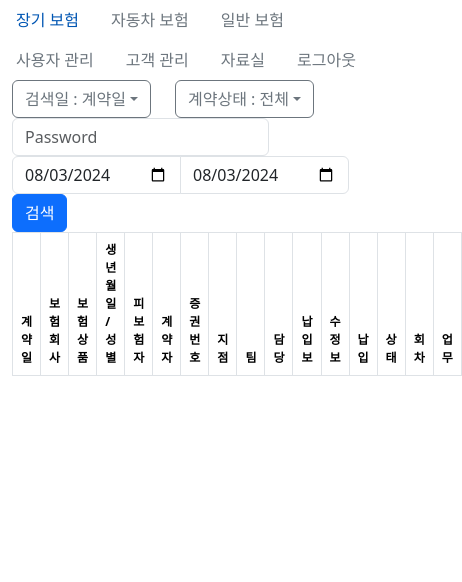
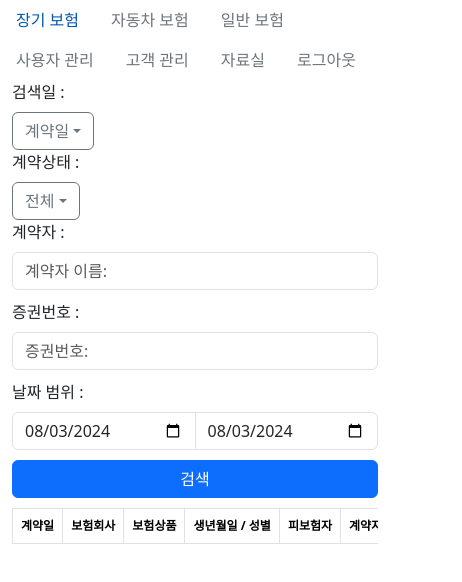
Before and after one commit to heondolee/insvil-client, a React (Create React App) app: page /long in a window 390 px wide. Shown: the top 582 px of the page, 462 px wide, since content can reach past the window. Built offline with nearby package versions, Linux system fonts and the light colour scheme.

Commit message:
모바일 수정

```diff
--- a/src/components/Long.js
+++ b/src/components/Long.js
@@ -7,7 +7,6 @@ import styles from './css/Long.module.css'; // 모듈 import
 const API_URL = process.env.REACT_APP_API_URL;
 
 const Long = () => {
-  // 현재 날짜를 가져오는 함수
   const getCurrentDate = () => {
     const today = new Date();
     const year = today.getFullYear();
@@ -17,11 +16,13 @@ const Long = () => {
   };
 
   const [data, setData] = useState([]);
-  const [startDate, setStartDate] = useState(getCurrentDate()); // 기본값을 현재 날짜로 설정
-  const [endDate, setEndDate] = useState(getCurrentDate()); // 기본값을 현재 날짜로 설정
-  const [dateType, setDateType] = useState('contractDate'); // 날짜 유형 상태 추가
-  const [contractStatus, setContractStatus] = useState('statusAll'); // 계약 상태 상태 추가
-  const [isLoading, setIsLoading] = useState(false); // 로딩 상태 추가
+  const [startDate, setStartDate] = useState(getCurrentDate());
+  const [endDate, setEndDate] = useState(getCurrentDate());
+  const [dateType, setDateType] = useState('contractDate');
+  const [contractStatus, setContractStatus] = useState('statusAll');
+  const [contractor, setContractor] = useState('');
+  const [policyNumber, setPolicyNumber] = useState('');
+  const [isLoading, setIsLoading] = useState(false);
 
   const fetchData = useCallback(async () => {
     setIsLoading(true);
@@ -29,23 +30,23 @@ const Long = () => {
       const response = await axios.post(`${API_URL}/long/date-range`, {
         startDate,
         endDate,
-        dateType, // 날짜 유형을 요청에 포함
-        contractStatus // 계약 상태를 요청에 포함
+        dateType,
+        contractStatus,
+        contractor,
+        policyNumber
       });
       setData(response.data.longs);
     } catch (error) {
       console.error('Error fetching data:', error);
     }
     setIsLoading(false);
-  }, [startDate, endDate, dateType, contractStatus]);
+  }, [startDate, endDate, dateType, contractStatus, contractor, policyNumber]);
 
-  // 숫자를 1,000 단위로 구분하는 함수
   const formatNumber = (num) => {
     const formattedNum = new Intl.NumberFormat().format(num * 1000);
     return formattedNum;
   };
 
-  // 회차를 0/120 형식으로 변환하는 함수
   const formatTerm = (totalTerm) => {
     return `0/${totalTerm}`;
   };
@@ -56,15 +57,15 @@ const Long = () => {
       <Container>
         <Form>
           <Row className="align-items-center">
-            <Col xs="auto">
-            <Form.Group controlId="formDateRange">
+            <Col xs={12} md="auto">
+              <Form.Group controlId="formDateType">
+                <Form.Label>검색일 :</Form.Label>
                 <DropdownButton
                   variant="outline-secondary"
                   title={
-                  "검색일 : " +
-                  (dateType === 'contractDate' ? '계약일' :
+                    dateType === 'contractDate' ? '계약일' :
                     dateType === 'paymentEndDate' ? '만기일' :
-                  '개시일')
+                    '개시일'
                   }
                   onSelect={(eventKey) => setDateType(eventKey)}
                 >
@@ -74,13 +75,13 @@ const Long = () => {
                 </DropdownButton>
               </Form.Group>
             </Col>
-            <Col xs="auto">
-              <Form.Group controlId="formDateRange">
+            <Col xs={12} md="auto">
+              <Form.Group controlId="formContractStatus">
+                <Form.Label>계약상태 :</Form.Label>
                 <DropdownButton
                   variant="outline-secondary"
                   title={
-                    "계약상태 : " +
-                    (contractStatus === 'statusAll'
+                    contractStatus === 'statusAll'
                       ? '전체'
                       : contractStatus === 'statusMaintain'
                       ? '유지'
@@ -94,7 +95,7 @@ const Long = () => {
                       ? '취소'
                       : contractStatus === 'statusExpire'
                       ? '만기'
-                      : '전체')
+                      : '전체'
                   }
                   onSelect={(eventKey) => setContractStatus(eventKey)}
                 >
@@ -108,14 +109,34 @@ const Long = () => {
                 </DropdownButton>
               </Form.Group>
             </Col>
-            < Col xs="auto">
-              <Form.Group controlId="formDateRange">
-                <Form.Control type="password" placeholder="Password" />
+            <Col xs={12} md="auto">
+              <Form.Group controlId="formContractor">
+                <Form.Label>계약자 :</Form.Label>
+                <Form.Control
+                  type="text"
+                  placeholder='계약자 이름:'
+                  value={contractor}
+                  onChange={(e) => setContractor(e.target.value)}
+                  className={styles.form_control_custom}
+                />
               </Form.Group>
             </Col>
-            <Col xs="auto">
+            <Col xs={12} md="auto">
+              <Form.Group controlId="formPolicyNumber">
+                <Form.Label>증권번호 :</Form.Label>
+                <Form.Control
+                  type="text"
+                  placeholder='증권번호:'
+                  value={policyNumber}
+                  onChange={(e) => setPolicyNumber(e.target.value)}
+                  className={styles.form_control_custom}
+                />
+              </Form.Group>
+            </Col>
+            <Col xs={12} md="auto">
               <Form.Group controlId="formDateRange">
-                <InputGroup>
+                <Form.Label>날짜 범위 :</Form.Label>
+                <InputGroup className={styles.input_group_custom}>
                   <Form.Control
                     type="date"
                     value={startDate}
@@ -129,8 +150,8 @@ const Long = () => {
                 </InputGroup>
               </Form.Group>
             </Col>
-            <Col>
-              <Button onClick={fetchData}>검색</Button>
+            <Col xs={12} md="auto">
+              <Button onClick={fetchData} className={styles.button_custom}>검색</Button>
             </Col>
           </Row>
         </Form>
@@ -141,6 +162,7 @@ const Long = () => {
             </Spinner>
           </div>
         ) : (
+          <div className="table-responsive">
             <Table striped bordered hover className={styles.table_custom}>
               <thead>
                 <tr>
@@ -185,6 +207,7 @@ const Long = () => {
                 ))}
               </tbody>
             </Table>
+          </div>
         )}
       </Container>
     </div>
--- a/src/components/css/Long.module.css
+++ b/src/components/css/Long.module.css
@@ -1,3 +1,4 @@
+/* Long.module.css */
 .table_custom {
   font-size: 12px;
 }
@@ -21,3 +22,17 @@
 .table_custom th.sign {
   width: 5%;
 }
+
+/* 모바일 화면에서 테이블을 스크롤 가능하게 하기 위한 스타일 */
+@media (max-width: 768px) {
+  .table_custom {
+    display: block;
+    overflow-x: auto;
+    white-space: nowrap;
+  }
+
+  .form_control_custom, .input_group_custom, .button_custom {
+    width: 100%;
+    margin-bottom: 10px;
+  }
+}
```
Lines whose indentation alone changed are shown as unchanged.
